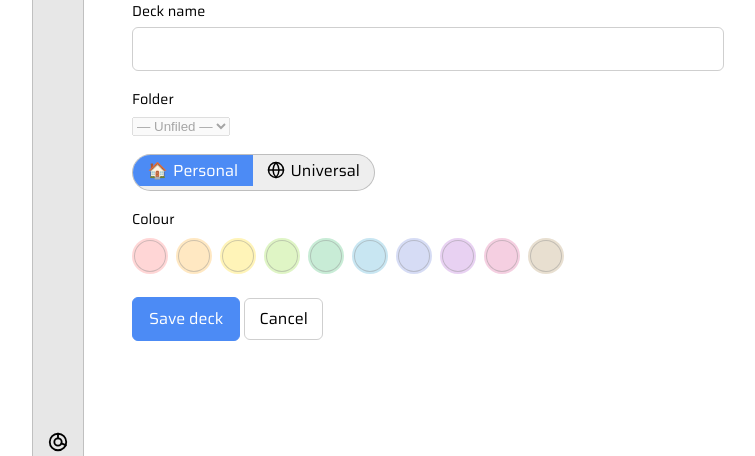
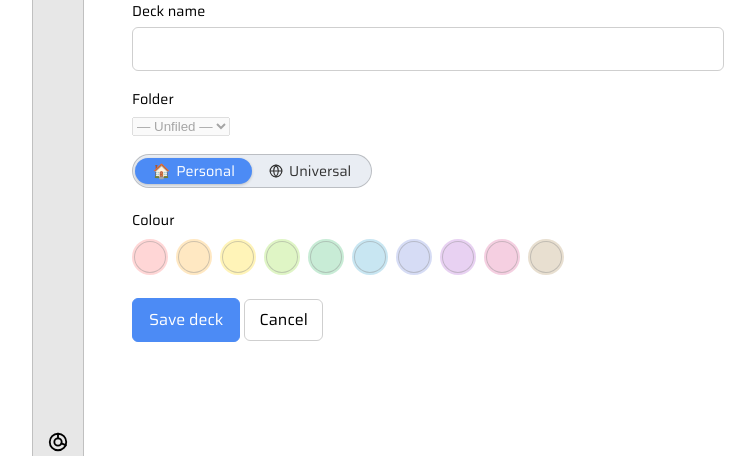
Before and after one commit to mikedewar/crazy-cram, a Flask app: page /decks/new in a window 1280 px wide. Shown: the part 91-547 px from the top of the page, without its empty margins (212-967 px from the left). Run offline with Flask 3, Linux system fonts and the light colour scheme; the visitor is signed in with stand-in values (Sample User, id 1); data that the repository does not hold is empty; some libraries are stand-ins or nearby versions.

Commit message:
Make Personal/Universal control a real CSS slide toggle (#5)
Replace the two-half button layout with a single checkbox-driven slide
toggle: hidden <input type=checkbox> + a track with two labels and an
absolute-positioned thumb that translates on :checked. The thumb slides
cleanly between Personal (left) and Universal (right); whichever label
is on top of the thumb goes white.

/new: the toggle is a plain form field (name=publish, value=1 when
Universal). /edit: the toggle lives in a tiny inner form whose action
is publish or unpublish depending on current state; onchange submits
it, so flipping the switch is a single click.

```diff
--- a/static/style.css
+++ b/static/style.css
@@ -739,42 +739,83 @@ a[aria-disabled="true"].btn { background: #8886; border-color: #8886; pointer-ev
   .banner-info { background: #1e2a40; border-color: #4c8bf577; }
 }
 
-/* Personal / Universal slider. CSS-only; renders as a pill with two
-   halves, selected half tinted. */
-.pub-slider-row { margin: .4rem 0 1rem; }
-.pub-slider,
-.pub-slider-form {
-  display: inline-flex;
-  border: 1px solid #0003;
-  border-radius: 999px;
-  overflow: hidden;
-  background: #0001;
-}
-.pub-slider-option {
-  display: inline-flex;
-  align-items: center;
-  gap: .35rem;
-  padding: .35rem .9rem;
-  background: transparent;
-  border: 0;
-  cursor: pointer;
-  font: inherit;
-  color: inherit;
-  line-height: 1.2;
-}
-.pub-slider-option input[type="radio"] {
+/* Personal / Universal slider — single CSS slide toggle, driven by a
+   hidden <input type="checkbox">. Checked = Universal (right); the
+   .pub-toggle-thumb slides across to match. */
+.pub-toggle-row { margin: .4rem 0 1rem; }
+
+.pub-toggle { display: inline-block; cursor: pointer; }
+.pub-toggle-input {
   position: absolute;
   opacity: 0;
   pointer-events: none;
+  width: 0; height: 0;
 }
-/* Mark the "selected" half via explicit class on edit mode (server-set),
-   and via :has() for /new mode (CSS-only radio-driven). */
-.pub-slider-option.pub-slider-selected,
-.pub-slider-option:has(input[type="radio"]:checked) {
+
+.pub-toggle-track {
+  position: relative;
+  display: inline-flex;
+  align-items: stretch;
+  width: 15rem;
+  height: 2.1rem;
+  padding: .15rem;
+  border: 1px solid #0003;
+  border-radius: 999px;
+  background: #e9edf3;
+  overflow: hidden;
+  user-select: none;
+  transition: background-color .15s ease;
+}
+@media (prefers-color-scheme: dark) {
+  .pub-toggle-track { background: #262a31; border-color: #ffffff22; }
+}
+
+.pub-toggle-label {
+  flex: 1 1 50%;
+  display: inline-flex;
+  align-items: center;
+  justify-content: center;
+  gap: .35rem;
+  position: relative;
+  z-index: 2;
+  font-size: .9rem;
+  line-height: 1;
+  color: #333;
+  transition: color .15s ease;
+}
+@media (prefers-color-scheme: dark) {
+  .pub-toggle-label { color: #e6e9ef; }
+}
+.pub-toggle-icon { display: inline-flex; align-items: center; }
+.pub-toggle-icon svg { display: block; }
+
+/* The thumb sits BEHIND the labels; selected-half label goes white. */
+.pub-toggle-thumb {
+  position: absolute;
+  top: .15rem; left: .15rem;
+  width: calc(50% - .15rem);
+  height: calc(100% - .3rem);
+  border-radius: 999px;
   background: #4c8bf5;
+  box-shadow: 0 1px 3px #0003;
+  transition: transform .18s ease;
+  z-index: 1;
+}
+.pub-toggle-input:checked + .pub-toggle-track .pub-toggle-thumb {
+  transform: translateX(100%);
+}
+/* Default (unchecked): left label is on the thumb → white text. */
+.pub-toggle-input:not(:checked) + .pub-toggle-track .pub-toggle-label-left {
   color: #fff;
 }
-.pub-slider-icon { display: inline-flex; align-items: center; }
+.pub-toggle-input:checked + .pub-toggle-track .pub-toggle-label-right {
+  color: #fff;
+}
+
+.pub-toggle-input:focus-visible + .pub-toggle-track {
+  outline: 2px solid #4c8bf5;
+  outline-offset: 2px;
+}
 
 /* --- Universal page tiles ------------------------------------------- */
 .universal-group { margin-bottom: 1.6rem; }
--- a/templates/deck_form.html
+++ b/templates/deck_form.html
@@ -32,74 +32,59 @@
     {{ form.folder_id(disabled=published) }}
   </p>
 
-  {# Personal / Universal slider — sits under Folder, same styling bones. #}
-  <div class="pub-slider-row">
-    <div class="pub-slider" role="radiogroup" aria-label="Deck visibility">
-      {% if mode == 'edit' %}
-      {% if published %}
-      <form method="post"
-            action="{{ url_for('deck_unpublish', deck_id=deck.id) }}"
-            class="inline pub-slider-form">
-        <input type="hidden" name="csrf_token" value="{{ csrf_token() }}">
-        <button type="button" class="pub-slider-option pub-slider-selected pub-slider-right">
-          <span class="pub-slider-icon" aria-hidden="true">
-            <svg viewBox="0 0 24 24" width="18" height="18" fill="none"
+  {# Personal / Universal slider — a single CSS slide-toggle under
+     Folder. On /new the checkbox is a plain form field (name="publish");
+     on /edit it's inside a tiny secondary form that posts to
+     publish/unpublish when toggled. #}
+  {% set globe_svg %}
+    <svg viewBox="0 0 24 24" width="14" height="14" fill="none"
          stroke="currentColor" stroke-width="2" stroke-linecap="round" stroke-linejoin="round">
       <circle cx="12" cy="12" r="10"></circle>
       <path d="M2 12h20"></path>
       <path d="M12 2a15.3 15.3 0 0 1 4 10 15.3 15.3 0 0 1-4 10 15.3 15.3 0 0 1-4-10 15.3 15.3 0 0 1 4-10z"></path>
     </svg>
+  {% endset %}
+  <div class="pub-toggle-row">
+    {% if mode == 'edit' %}
+    {% set endpoint = url_for('deck_unpublish', deck_id=deck.id) if published
+                      else url_for('deck_publish', deck_id=deck.id) %}
+    <form method="post" action="{{ endpoint }}"
+          class="inline pub-toggle-form"
+          id="pub-toggle-form-{{ deck.id }}">
+      <input type="hidden" name="csrf_token" value="{{ csrf_token() }}">
+      <label class="pub-toggle" title="Toggle Personal / Universal">
+        <input type="checkbox"
+               class="pub-toggle-input"
+               name="toggle"
+               {% if published %}checked{% endif %}
+               onchange="this.form.submit()">
+        <span class="pub-toggle-track" aria-hidden="true">
+          <span class="pub-toggle-label pub-toggle-label-left">
+            <span class="pub-toggle-icon">🏠</span>Personal
           </span>
-          Universal
-        </button>
-        <button type="submit" class="pub-slider-option pub-slider-left">
-          <span class="pub-slider-icon" aria-hidden="true">🏠</span>
-          Personal
-        </button>
+          <span class="pub-toggle-label pub-toggle-label-right">
+            <span class="pub-toggle-icon">{{ globe_svg }}</span>Universal
+          </span>
+          <span class="pub-toggle-thumb"></span>
+        </span>
+      </label>
     </form>
     {% else %}
-      <form method="post"
-            action="{{ url_for('deck_publish', deck_id=deck.id) }}"
-            class="inline pub-slider-form">
-        <input type="hidden" name="csrf_token" value="{{ csrf_token() }}">
-        <button type="button" class="pub-slider-option pub-slider-selected pub-slider-left">
-          <span class="pub-slider-icon" aria-hidden="true">🏠</span>
-          Personal
-        </button>
-        <button type="submit" class="pub-slider-option pub-slider-right">
-          <span class="pub-slider-icon" aria-hidden="true">
-            <svg viewBox="0 0 24 24" width="18" height="18" fill="none"
-                 stroke="currentColor" stroke-width="2" stroke-linecap="round" stroke-linejoin="round">
-              <circle cx="12" cy="12" r="10"></circle>
-              <path d="M2 12h20"></path>
-              <path d="M12 2a15.3 15.3 0 0 1 4 10 15.3 15.3 0 0 1-4 10 15.3 15.3 0 0 1-4-10 15.3 15.3 0 0 1 4-10z"></path>
-            </svg>
+    {# /new mode: the checkbox is on the OUTER form (name="publish",
+       value "1" when checked). deck_new reads request.form['publish']. #}
+    <label class="pub-toggle" title="Create as Personal or publish to Universal">
+      <input type="checkbox" name="publish" value="1" class="pub-toggle-input">
+      <span class="pub-toggle-track" aria-hidden="true">
+        <span class="pub-toggle-label pub-toggle-label-left">
+          <span class="pub-toggle-icon">🏠</span>Personal
         </span>
-          Universal
-        </button>
-      </form>
-      {% endif %}
-      {% else %}
-      {# /new mode: radios on the OUTER form. Universal → create + publish. #}
-      <label class="pub-slider-option pub-slider-left pub-slider-selected">
-        <input type="radio" name="publish" value="0" checked>
-        <span class="pub-slider-icon" aria-hidden="true">🏠</span>
-        Personal
-      </label>
-      <label class="pub-slider-option pub-slider-right">
-        <input type="radio" name="publish" value="1">
-        <span class="pub-slider-icon" aria-hidden="true">
-          <svg viewBox="0 0 24 24" width="18" height="18" fill="none"
-               stroke="currentColor" stroke-width="2" stroke-linecap="round" stroke-linejoin="round">
-            <circle cx="12" cy="12" r="10"></circle>
-            <path d="M2 12h20"></path>
-            <path d="M12 2a15.3 15.3 0 0 1 4 10 15.3 15.3 0 0 1-4 10 15.3 15.3 0 0 1-4-10 15.3 15.3 0 0 1 4-10z"></path>
-          </svg>
+        <span class="pub-toggle-label pub-toggle-label-right">
+          <span class="pub-toggle-icon">{{ globe_svg }}</span>Universal
         </span>
-        Universal
+        <span class="pub-toggle-thumb"></span>
+      </span>
     </label>
     {% endif %}
-    </div>
   </div>
 
   {% if palette %}
```
Lines whose indentation alone changed are shown as unchanged.
